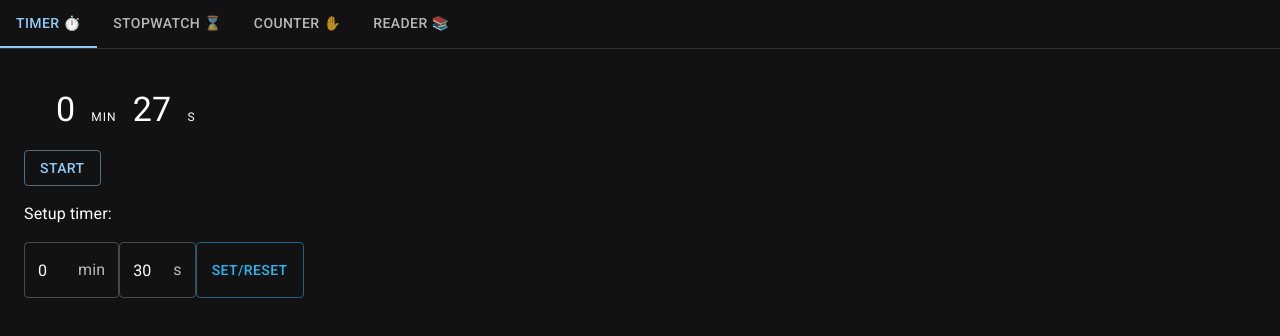
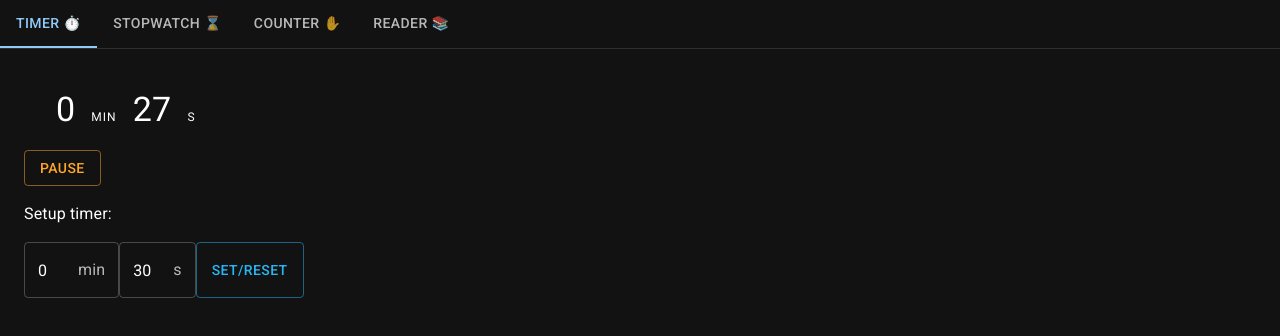
Before and after one commit to Mazuh/meet-fisio, a React (Create React App) app: page / in a window 1280 px wide. Both pictures are taken after a click on the button "START". Shown: the top 336 px of the page. Built offline with nearby package versions, Linux system fonts and the light colour scheme; a web font is replaced by a local one.

Commit message:
timer pause

```diff
--- a/src/Stopwatch.js
+++ b/src/Stopwatch.js
@@ -56,7 +56,7 @@ export default function Stopwatch() {
         </Typography>
       </Typography>
       {startedAt && !pausedAt ? (
-        <Button onClick={pause} variant="outlined">
+        <Button onClick={pause} variant="outlined" color="warning">
           Pause
         </Button>
       ) : (
--- a/src/Timer.js
+++ b/src/Timer.js
@@ -9,13 +9,21 @@ import Typography from "@mui/material/Typography";
 export default function Timer() {
   const [targetedAt, setTargetedAt] = useState(0);
 
+  const [pausedAt, setPausedAt] = useState(0);
+  const pause = () => {
+    setPausedAt(Date.now());
+  };
+  const unpause = () => {
+    setPausedAt(0);
+    setTargetedAt(Date.now() - pausedAt + targetedAt);
+  };
+
   const [visibleMinutes, setVisibleMinutes] = useState(DEFAULT_MINUTES);
-
   const [visibleSeconds, setVisibleSeconds] = useState(DEFAULT_SECONDS);
 
   useEffect(() => {
     const worker = setInterval(() => {
-      if (!targetedAt) {
+      if (!targetedAt || pausedAt) {
         return;
       }
 
@@ -34,7 +42,7 @@ export default function Timer() {
       setVisibleSeconds(remainingSeconds);
     }, 200);
     return () => clearInterval(worker);
-  }, [targetedAt]);
+  }, [targetedAt, pausedAt]);
 
   const start = () => {
     setTargetedAt(
@@ -52,6 +60,8 @@ export default function Timer() {
 
     setVisibleMinutes(minutes);
     setVisibleSeconds(seconds);
+    setTargetedAt(0);
+    setPausedAt(0);
   };
 
   return (
@@ -66,9 +76,24 @@ export default function Timer() {
         </Typography>
         <Typography variant="overline">s</Typography>
       </Typography>
-      <Button onClick={start} variant="outlined">
-        Start
-      </Button>
+      {targetedAt && !pausedAt ? (
+        <Button
+          onClick={pause}
+          variant="outlined"
+          color="warning"
+          disabled={!visibleMinutes && !visibleSeconds}
+        >
+          Pause
+        </Button>
+      ) : (
+        <Button
+          onClick={pausedAt ? unpause : start}
+          variant="outlined"
+          disabled={!visibleMinutes && !visibleSeconds}
+        >
+          Start
+        </Button>
+      )}
       <Typography mt={2}>Setup timer:</Typography>
       <Box
         component="form"
```
